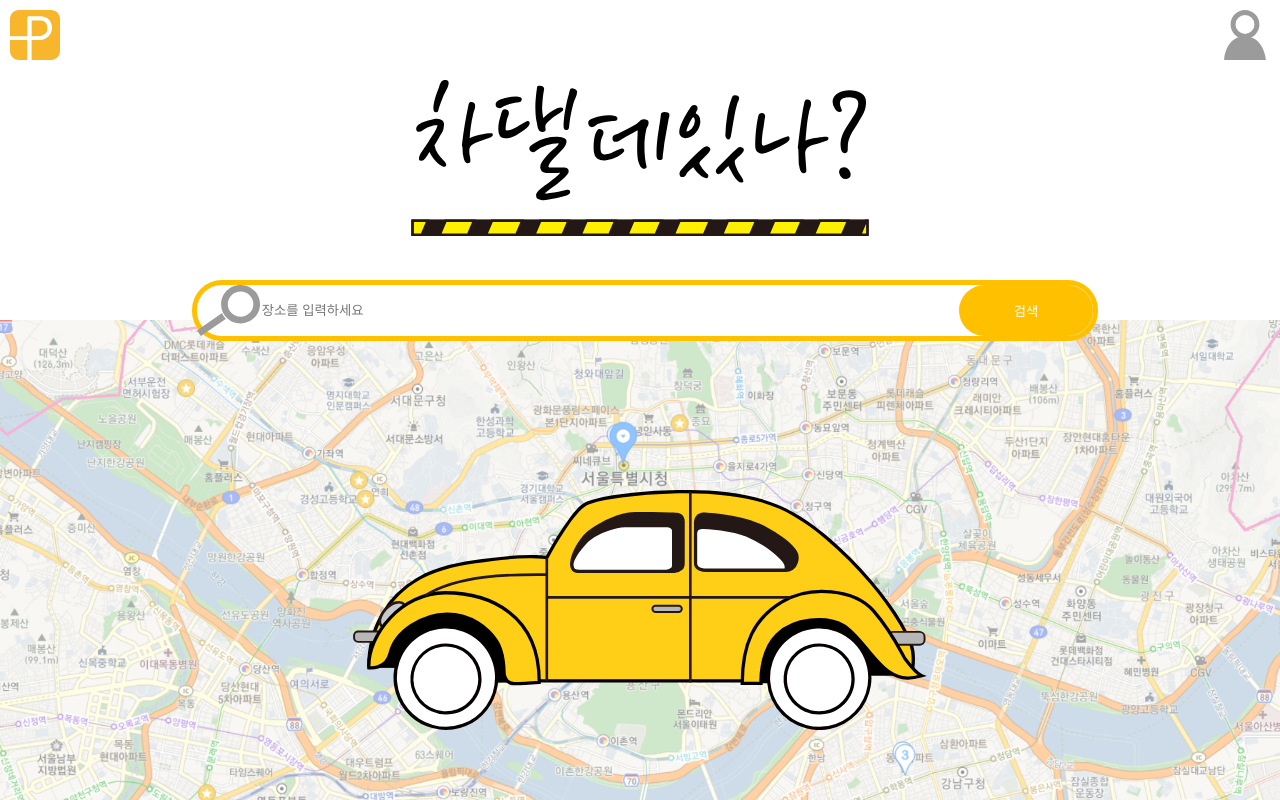
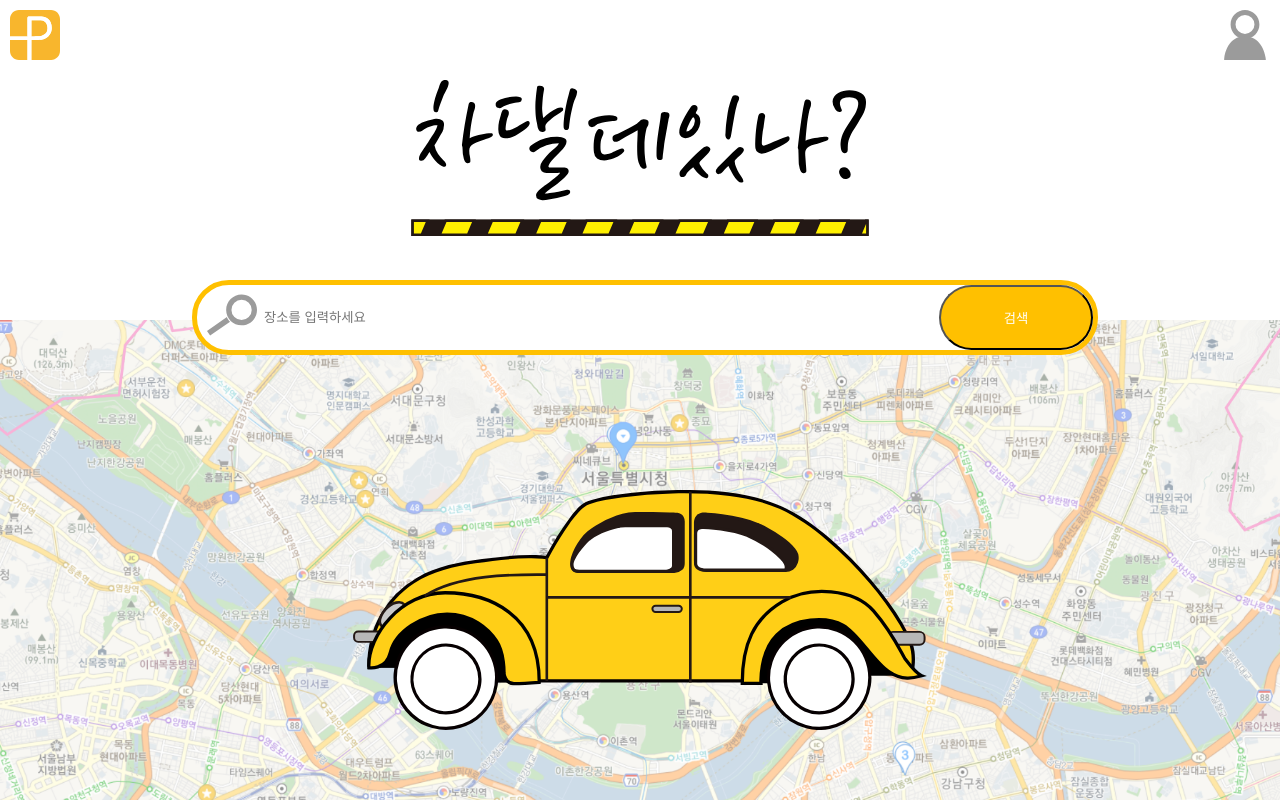
Before and after one commit to bbjoite09/Parking_Where, a React (Create React App) app in the folder frontend/: page / in a window 1280 px wide. Built offline with nearby package versions, Linux system fonts and the light colour scheme.

Commit message:
front-end 작업5

```diff
--- a/frontend/src/components/Search.js
+++ b/frontend/src/components/Search.js
@@ -5,6 +5,10 @@ import rens from '../images/rens.svg';
 
 export default function Search() {
     const [content, setContent] = useState("");
+
+    const submit = () => {
+
+    }
 
     return (
         <div className={style.search_bar}>
@@ -19,10 +23,12 @@ export default function Search() {
                 id='search_box'
                 className={style.search_box}
                 value={content}
+                onChange={(e) => setContent(e.target.value)}
             />
             <button
                 className={style.search_button}
                 type="submit"
+                onClick={()=> submit()}
             >
                 검색
             </button>
--- a/frontend/src/css/component.module.css
+++ b/frontend/src/css/component.module.css
@@ -28,20 +28,21 @@
 .search_bar {
     position: absolute;
     display: flex;
-    justify-content: center;
+    justify-content: space-between;
     width: 70vw;
-    heigh: 10vh;
+    heigh: 100px;
     left : 15vw;
     top  : 35vh;
     z-index: 10;
     border: solid 5px #FFC000;
-    border-radius: 30px;
+    border-radius: 37px;
     background-color: white;
 }
 
 .search_rens {
-    width: 7%;
-    height: 100%;
+    margin: 5px 5px 10px 10px;
+    width: 50px;
+    height: 50px;
 }
 
 .search_box {
@@ -51,8 +52,13 @@
 
 .search_button {
     color: white;
-    width:15%;
+    width:160px;
     background-color: #FFC000;
-    border : 0px;
     border-radius: inherit;
+    padding: 0px;
+    cursor: pointer;
 }
+
+.search_button:hover {
+    box-shadow: darkorange;
+}
```
Also changed, not shown: frontend/src/views/Result.js (added, +13 -0 lines).
